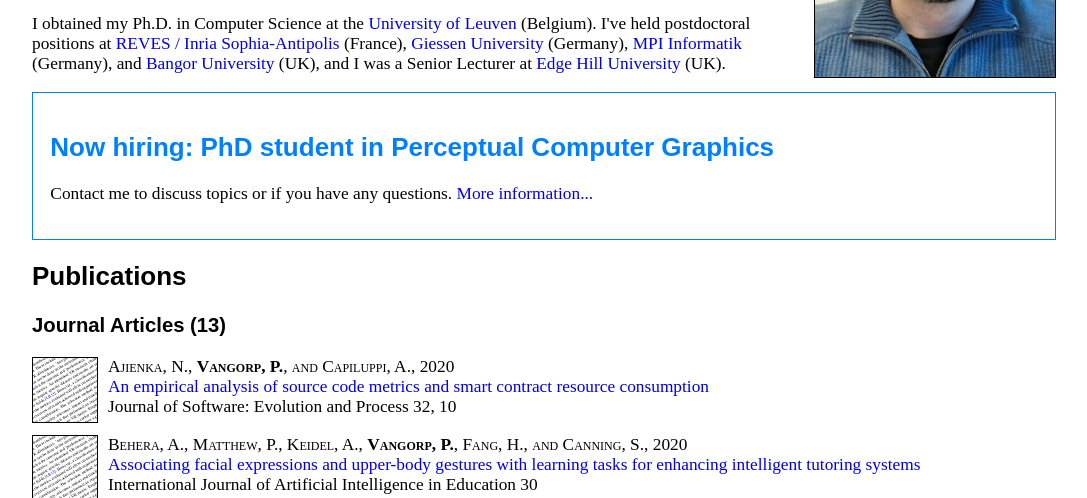
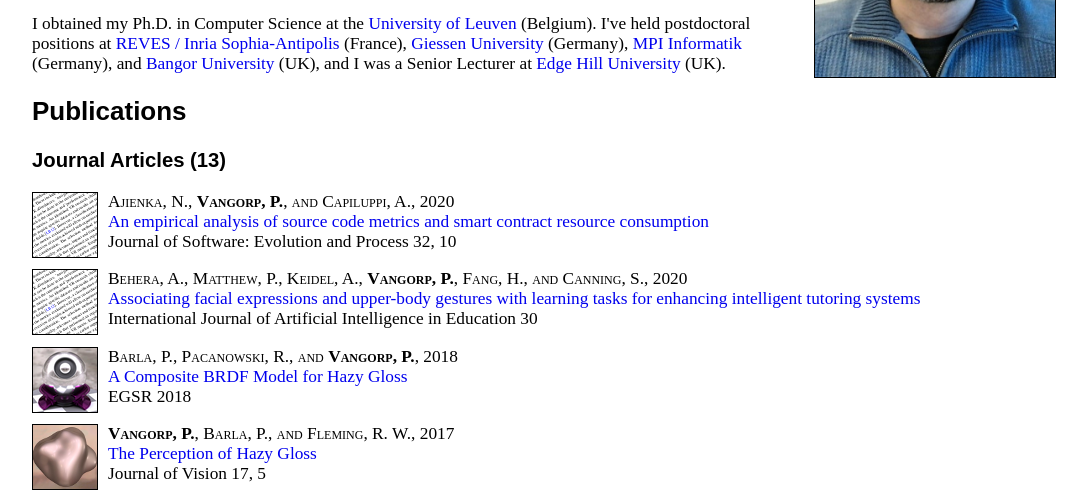
Before and after one commit to pvangorpbe/pvangorpbe.github.io, a plain HTML site: page index.html in a window 1280 px wide. Shown: the part 247-745 px from the top of the page, without its empty margins (96-1183 px from the left). Drawn offline with Linux system fonts and the light colour scheme.

Commit message:
end of PhD vacancy

```diff
--- a/index.html
+++ b/index.html
@@ -21,8 +21,6 @@
 </ul>
 <p>Assistant Professor at <a href="https://www.cs.uu.nl/">Utrecht University</a> (Netherlands). My research interests include <em>visual perception</em>, <em>computer graphics</em>, and <em>virtual reality</em>.</p>
 <p>I obtained my Ph.D. in Computer Science at the <a href="http://graphics.cs.kuleuven.be/">University of Leuven</a> (Belgium). I've held postdoctoral positions at <a href="http://www-sop.inria.fr/reves/">REVES / Inria Sophia-Antipolis</a> (France), <a href="http://www.allpsych.uni-giessen.de/">Giessen University</a> (Germany), <a href="http://www.mpi-inf.mpg.de/departments/computer-graphics/">MPI Informatik</a> (Germany), and <a href="http://www.cs.bangor.ac.uk/">Bangor University</a> (UK), and I was a Senior Lecturer at <a href="https://www.edgehill.ac.uk/computerscience/">Edge Hill University</a> (UK).</p>
-<div style="border: 1px solid #0080ff; padding: 1em;"><h2 style="color: #0080ff;">Now hiring: PhD student in Perceptual Computer Graphics</h2>
-<p>Contact me to discuss topics or if you have any questions. <a href="https://www.uu.nl/en/organisation/working-at-utrecht-university/jobs/phd-position-in-perceptual-computer-graphics-10-fte">More information...</a></p></div>
 <h2>Publications</h2>
 <h3>Journal Articles (13)</h3>
 <p><a href="https://doi.org/10.1002/smr.2267"><img class="thumb" src="review.png" alt="thumbnail" /></a><span class="author">Ajienka, N., <b>Vangorp, P.</b>, and Capiluppi, A.</span>, 2020<br />
```
